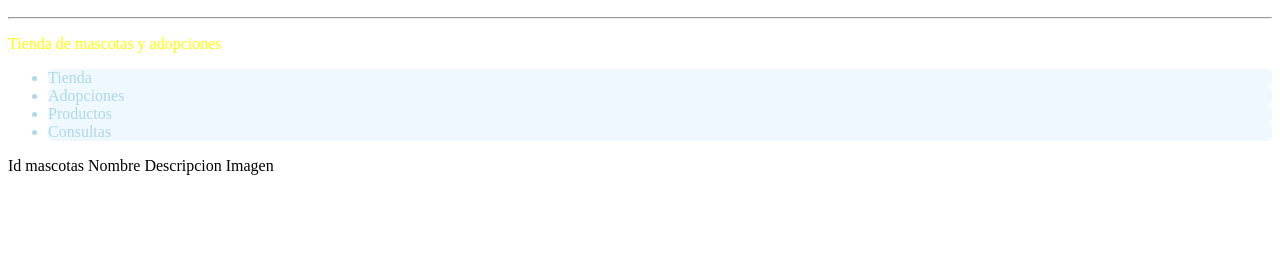
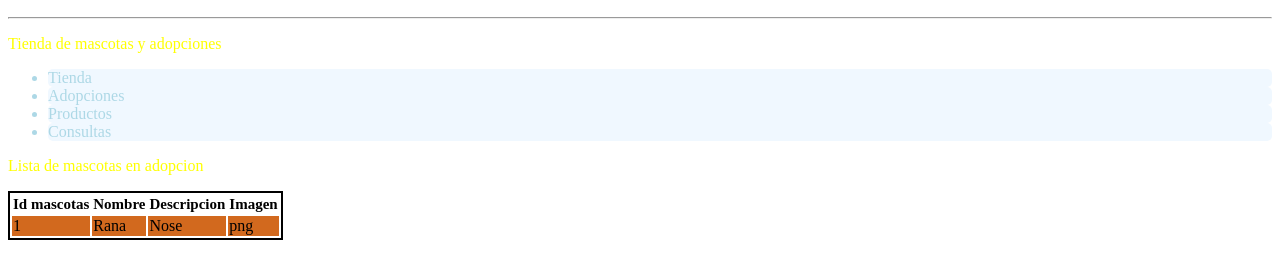
Before and after one commit to KevinChicoD/proyectoweb_git2, a plain HTML site: page index.html in a window 1280 px wide. Shown: the part 50-328 px from the top of the page. Drawn offline with Linux system fonts and the light colour scheme.

Commit message:
se agregan estilos para las tablas de las mascotas en css/estilos.css

```diff
--- a/css/estilos.css
+++ b/css/estilos.css
@@ -8,3 +8,15 @@ li{
     background-color: aliceblue;
     border-radius: 5px;
 }
+
+table{
+    border: 2px double black;
+}
+
+th{
+    font-size: 15px;
+}
+
+td{
+    background-color: chocolate;
+}
--- a/index.html
+++ b/index.html
@@ -1,11 +1,13 @@
 <!DOCTYPE html>
 <html lang="en">
+
 <head>
     <meta charset="UTF-8">
     <meta name="viewport" content="width=device-width, initial-scale=1.0">
     <title>Mascotas</title>
     <link rel="stylesheet" href="css/estilos.css">
 </head>
+
 <body>
     <h2>Mascotas</h2>
     <hr>
@@ -18,10 +20,20 @@
         <li>Consultas</li>
     </ul>
 
-    <th>Id mascotas</th>
-    <th>Nombre</th>
-    <th>Descripcion</th>
-    <th>Imagen</th>
+    <p></p>
+    <p>Lista de mascotas en adopcion</p>
+    <table>
+        <tr>
+            <th>Id mascotas</th>
+            <th>Nombre</th>
+            <th>Descripcion</th>
+            <th>Imagen</th>
+        </tr>
+        <td>1</td>
+        <td>Rana</td>
+        <td>Nose</td>
+        <td>png</td>
+    </table>
 
 </body>
 </html>
```
